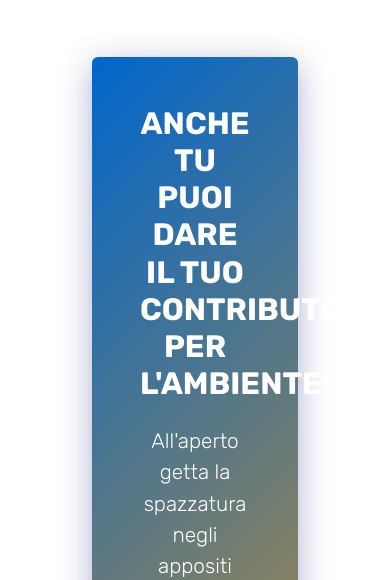
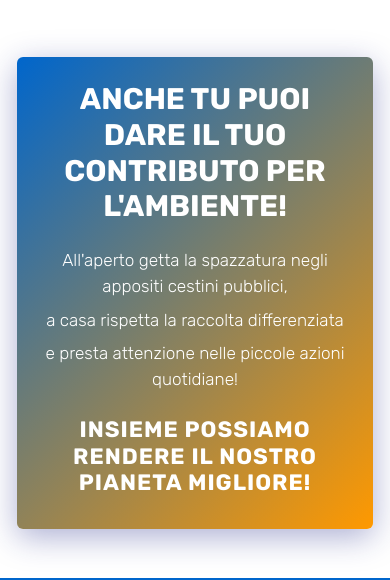
Before and after one commit to MozzesGotTalent/jhbsdvhfdsbviusdbivusbv, a plain HTML site: page ilNostroContributo/index.html in a window 390 px wide. Shown: the part 4139-4719 px from the top of the page. Drawn offline with nearby package versions, Linux system fonts and the light colour scheme.

Commit message:
saassaas
saasasasasas

```diff
--- a/ilNostroContributo/index.html
+++ b/ilNostroContributo/index.html
@@ -543,6 +543,33 @@
                 padding-left: 100px;
             }
         }
+        .environmental-box{
+            background: linear-gradient(135deg, var(--primary-color) 0%, var(--secondary-color) 100%);
+            backdrop-filter: blur(10px);
+            -webkit-backdrop-filter: blur(10px);
+            box-shadow: 0 8px 32px 0 rgba(31, 38, 135, 0.37);
+            margin: 1px 92px;
+            max-width: auto;
+            margin-top: -100px;
+            overflow-wrap: break-word;
+        }
+
+        /* Media query per dispositivi mobili */
+        @media (max-width: 768px) {
+            .environmental-box {
+                margin-left: 15px;
+                margin-right: 15px;
+            }
+        }
+
+        /* Media query per dispositivi molto piccoli */
+        @media (max-width: 480px) {
+            .environmental-box {
+                margin-left: 5px;
+                margin-right: 5px;
+                padding: 15px 10px;
+            }
+        }
     </style>
 </head>
 <body>
@@ -686,16 +713,16 @@
     </section>
 
         <!-- Environmental Call to Action -->
-        <div class="container1 mt-5 mb-5">
-            <div class="text-center p-5 rounded environmental-box" style="background: linear-gradient(135deg, var(--primary-color) 0%, var(--secondary-color) 100%); backdrop-filter: blur(10px); -webkit-backdrop-filter: blur(10px); box-shadow: 0 8px 32px 0 rgba(31, 38, 135, 0.37); margin: 40px 92px; margin-top: -100px;">
+        <div class="container mt-5 mb-5">
+            <div class="text-center p-4 p-md-5 rounded environmental-box">
                 <div class="environmental-cta" style="animation: fadeInUp 1s ease-out;">
-                    <h2 class="display-5 fw-bold text-white mb-4">ANCHE TU PUOI DARE IL TUO CONTRIBUTO PER L'AMBIENTE!</h2>
-                    <div class="lead text-white mb-4" style="font-size: 1.3rem;">
+                    <h2 class="display-5 fw-bold text-white mb-4" style="font-size: calc(1.5rem + 1.5vw); word-wrap: break-word;">ANCHE TU PUOI DARE IL TUO CONTRIBUTO PER L'AMBIENTE!</h2>
+                    <div class="lead text-white mb-4" style="font-size: calc(1rem + 0.3vw);">
                         <p class="mb-2">All'aperto getta la spazzatura negli appositi cestini pubblici,</p>
                         <p class="mb-2">a casa rispetta la raccolta differenziata</p>
                         <p class="mb-4">e presta attenzione nelle piccole azioni quotidiane!</p>
                     </div>
-                    <h3 class="h2 fw-bold text-white" style="letter-spacing: 1px;">INSIEME POSSIAMO RENDERE IL NOSTRO PIANETA MIGLIORE!</h3>
+                    <h3 class="h2 fw-bold text-white" style="letter-spacing: 1px; font-size: calc(1.2rem + 0.8vw); word-wrap: break-word;">INSIEME POSSIAMO RENDERE IL NOSTRO PIANETA MIGLIORE!</h3>
                 </div>
             </div>
         </div>
```
